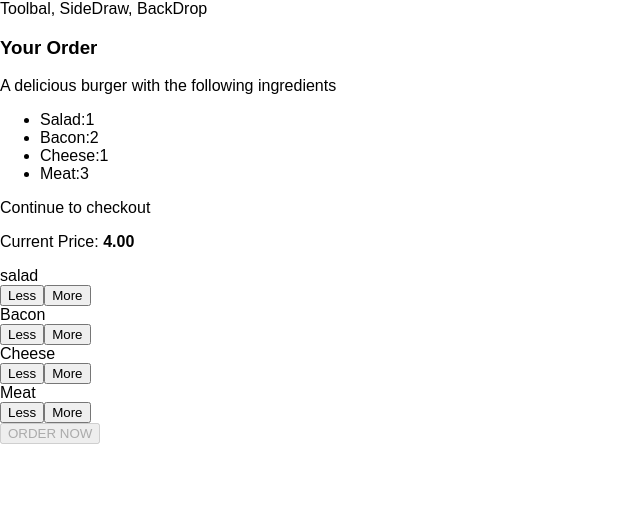
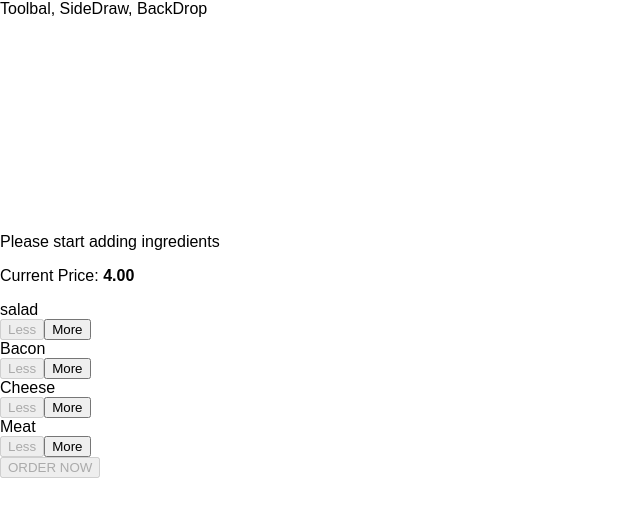
Before and after one commit to fixman93/Real_App, a React (Create React App) app: page / in a window 1280 px wide. Shown: the top 516 px of the page, without its empty margins (0-640 px from the left). Built offline with nearby package versions, Linux system fonts and the light colour scheme.

Commit message:
on click show modal --> done

```diff
--- a/src/components/Burger/BuildControls/BuildControls.js
+++ b/src/components/Burger/BuildControls/BuildControls.js
@@ -24,6 +24,7 @@ const buildControls = (props) => (
         <button
         className={classes.OrderButton}
         disabled={!props.purchasable}
+        onClick={props.ordered}
         >
         ORDER NOW</button>
     </div>
--- a/src/components/UI/Modal/Modal.js
+++ b/src/components/UI/Modal/Modal.js
@@ -2,7 +2,11 @@ import React from 'react'
 
 import classes from './Modal.css'
 const modal = (props) => (
-    <div className={classes.Modal}>
+    <div className={classes.Modal}
+    style={{
+        transform: props.show ? 'translateY(0)' : 'translateY(-1000)',
+        opacity: props.show ? '1' : '0'
+    }}>
         {props.children}
     </div>
 )
--- a/src/containers/BurgerBuilder/BurgerBilder.js
+++ b/src/containers/BurgerBuilder/BurgerBilder.js
@@ -21,13 +21,14 @@ class BurgerBulder extends Component {
     // this is new way
     state = {
         ingredients: {
-            salad: 1,
-            bacon: 2,
-            cheese: 1,
-            meat: 3
+            salad: 0,
+            bacon: 0,
+            cheese: 0,
+            meat: 0
         },
         totalPrice: 4,
-        purchaseable: false
+        purchaseable: false,
+        purchasing: false
     }
 
     updatePurchasable (ingredients) {
@@ -71,6 +72,10 @@ class BurgerBulder extends Component {
         this.updatePurchasable(updateIngredients)
     }
 
+    purchaseHandler = () => {
+        this.setState( { purchasing: true } )
+    }
+
     render() {
         const disabledInfo = {
             ...this.state.ingredients
@@ -80,7 +85,7 @@ class BurgerBulder extends Component {
         }
         return (
             <Aux>
-                <Modal>
+                <Modal show={this.state.purchasing}>
                     <OrderSummary ingredients={this.state.ingredients} />
                 </Modal>
                 <Burger ingredients = {this.state.ingredients} />
@@ -89,6 +94,7 @@ class BurgerBulder extends Component {
                     removedingredient={this.removeIngredientsHandler}
                     disabled={disabledInfo}
                     purchasable={this.state.purchaseable}
+                    ordered={this.purchaseHandler}
                     price={this.state.totalPrice}
                 />
             </Aux>
```
